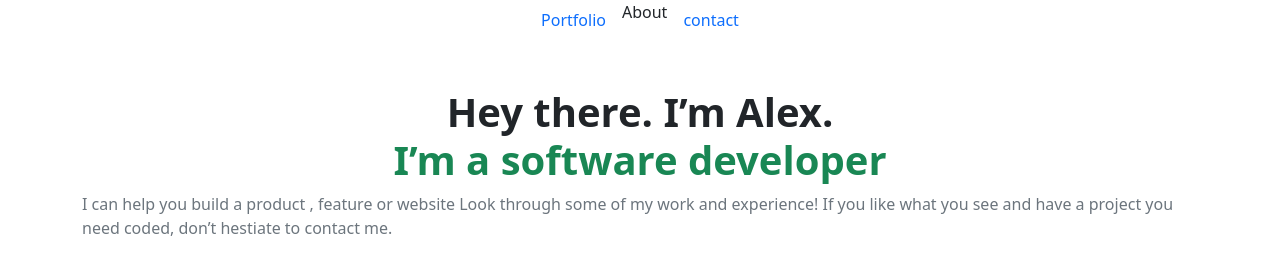
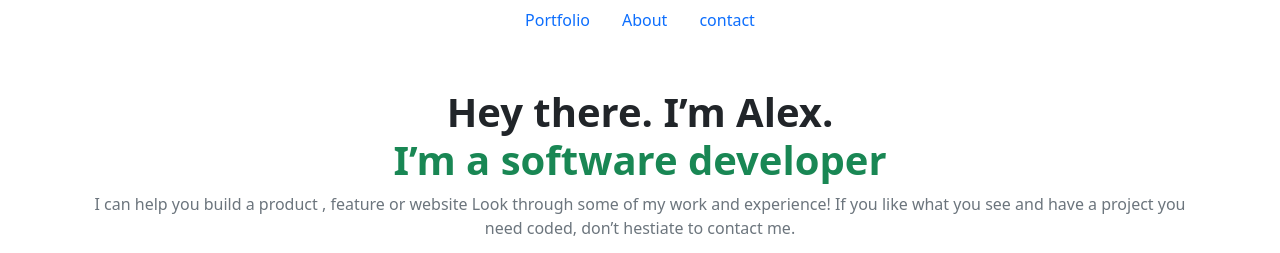
Before and after one commit to Koshao-sys/Bootstrap-Personal-Portfolio, a plain HTML site: page index.html in a window 1280 px wide. Shown: the top 253 px of the page. Drawn offline with Linux system fonts and the light colour scheme.

Commit message:
adjusted the header section

```diff
--- a/index.html
+++ b/index.html
@@ -12,7 +12,8 @@
         <li class="nav-item">
           <a class="nav-link active" aria-current="page" href="#">Portfolio</a>
         </li>
-        <li class="nav-item">About</a>
+        <li class="nav-item">
+         <a class="nav-link" href="#">About</a>
         </li>
         <li class="nav-item">
           <a class="nav-link" href="#">contact</a>
@@ -21,7 +22,7 @@
     <div class="container justify-content-center mt-5">
         <h1 class="text-dark fw-bold text-center">Hey there. I’m Alex.<br>
             <span class="text-success">I’m a software developer</span></h1>
-            <p class="text-muted mt-2"> I can help you build a product , feature or website Look through some of my work and experience! If you like what you see and have a project you need coded,
+            <p class="text-muted mt-2 text-center"> I can help you build a product , feature or website Look through some of my work and experience! If you like what you see and have a project you need coded,
                 don’t hestiate to contact me.</p>
             <div class="d-flex justify-content-center mx-auto">
                 <img src="images/angellist.svg" alt="">
```
